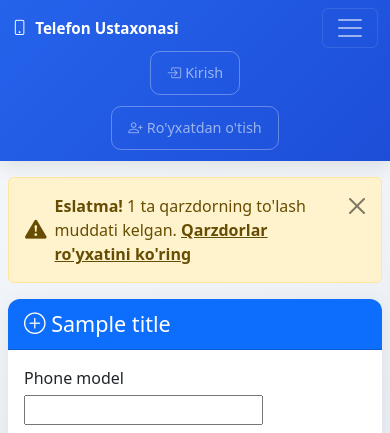
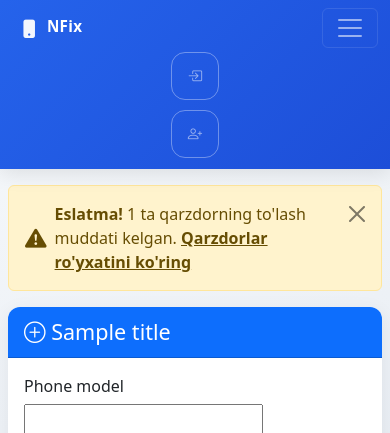
Before and after one commit to Mirikrom/phone_repair_clients, a Django app: template templates/repairs/order_form.html in a window 390 px wide, after a click that opens the changed part. Shown: the top 433 px of the page. Run offline with Django 3.2, Linux system fonts and the light colour scheme; the template is opened without the code that fills it: most values are stand-ins (such as "Sample title", 1, 10 or a date in 2020); form fields are guessed from the names that the template uses.

Commit message:
ico change

```diff
--- a/templates/base.html
+++ b/templates/base.html
@@ -23,6 +23,67 @@
         .navbar {
             box-shadow: 0 4px 20px rgba(0,0,0,0.1);
             background: linear-gradient(135deg, #2563eb 0%, #1d4ed8 100%) !important;
+            position: sticky;
+            top: 0;
+            z-index: 1030;
+        }
+        .navbar-brand {
+            font-size: 1.15rem;
+            letter-spacing: 0.02em;
+            padding: 0.4rem 0.5rem;
+            border-radius: 12px;
+            transition: background 0.2s, transform 0.2s;
+        }
+        .navbar-brand:hover {
+            background: rgba(255,255,255,0.12);
+            transform: translateY(-1px);
+        }
+        .navbar-brand i {
+            font-size: 1.35rem;
+            vertical-align: middle;
+            margin-right: 0.4rem;
+            opacity: 0.95;
+        }
+        .btn-vizitka-nav {
+            width: 2.75rem;
+            height: 2.75rem;
+            padding: 0;
+            border-radius: 12px;
+            display: inline-flex;
+            align-items: center;
+            justify-content: center;
+            font-size: 1.2rem;
+            border: 1px solid rgba(255,255,255,0.4);
+            background: rgba(255,255,255,0.15);
+            color: #fff;
+            transition: all 0.2s;
+        }
+        .btn-vizitka-nav:hover {
+            background: rgba(255,255,255,0.28);
+            border-color: rgba(255,255,255,0.7);
+            color: #fff;
+            transform: scale(1.05);
+        }
+        .navbar-user {
+            display: inline-flex;
+            align-items: center;
+            gap: 0.5rem;
+            padding: 0.4rem 0.85rem;
+            border-radius: 12px;
+            background: rgba(255,255,255,0.15);
+            border: 1px solid rgba(255,255,255,0.3);
+            font-size: 0.9rem;
+            font-weight: 500;
+            color: #fff;
+            transition: all 0.2s;
+        }
+        .navbar-user:hover {
+            background: rgba(255,255,255,0.22);
+            border-color: rgba(255,255,255,0.5);
+        }
+        .navbar-user i {
+            font-size: 1.2rem;
+            opacity: 0.9;
         }
         .card {
             border: none;
@@ -40,54 +101,52 @@
             box-shadow: 0 4px 12px rgba(37, 99, 235, 0.4);
         }
         .nav-menu-item {
-            border: 1px solid rgba(255,255,255,0.3);
-            border-radius: 10px;
-            padding: 0.4rem 1rem !important;
+            position: relative;
+            border: 1px solid rgba(255,255,255,0.35);
+            border-radius: 14px;
+            padding: 0.5rem !important;
             margin: 0 0.25rem;
+            width: 3rem;
+            height: 3rem;
+            display: inline-flex;
+            align-items: center;
+            justify-content: center;
             transition: all 0.2s;
+            font-size: 1.4rem;
         }
         .nav-menu-item:hover {
-            background: rgba(255,255,255,0.15) !important;
-            border-color: rgba(255,255,255,0.5);
+            background: rgba(255,255,255,0.2) !important;
+            border-color: rgba(255,255,255,0.6);
+            transform: scale(1.05);
         }
         .nav-menu-item.active {
-            background: rgba(255,255,255,0.2) !important;
-            border-color: rgba(255,255,255,0.6);
+            background: rgba(255,255,255,0.25) !important;
+            border-color: rgba(255,255,255,0.7);
         }
-        .nav-menu-text { display: inline; }
-        @media (min-width: 992px) {
-            .nav-menu-text {
-                max-width: 0;
-                overflow: hidden;
-                opacity: 0;
-                white-space: nowrap;
-                transition: max-width 0.25s ease, opacity 0.2s;
-                display: inline-block;
-                vertical-align: middle;
-                margin-left: 0;
-            }
-            .nav-menu-item:hover .nav-menu-text,
-            .nav-menu-item.active .nav-menu-text {
-                max-width: 18em;
-                opacity: 1;
-                margin-left: 0.35rem;
-            }
-            .nav-menu-item { padding: 0.5rem 0.65rem !important; }
-            .nav-menu-item .me-1 { margin-right: 0 !important; }
+        .nav-menu-item .badge {
+            position: absolute;
+            top: -4px;
+            right: -4px;
+            font-size: 0.65rem;
+            min-width: 1.1rem;
+            padding: 0.15em 0.35em;
         }
-        .btn-yangi-buyurtma {
+        .nav-item { position: relative; }
+        .nav-menu-item.btn-yangi-buyurtma {
             background: #fff !important;
             color: #1d4ed8 !important;
             border: 2px solid #fff !important;
             font-weight: 600;
             box-shadow: 0 2px 8px rgba(0,0,0,0.15);
+            font-size: 1.5rem;
         }
-        .btn-yangi-buyurtma:hover {
+        .nav-menu-item.btn-yangi-buyurtma:hover {
             background: #f8fafc !important;
             color: #1e40af !important;
             border-color: #fff !important;
             box-shadow: 0 4px 12px rgba(0,0,0,0.2);
         }
+        .nav-menu-item.text-white-50:hover { color: #fff !important; }
         /* Qidiruv (poisk) */
         .search-bar .input-group {
             border-radius: 14px;
@@ -123,14 +182,13 @@
             .navbar .container { padding-left: 0.75rem; padding-right: 0.75rem; }
             .navbar-brand { font-size: 1rem; }
             .nav-menu-item {
-                padding: 0.6rem 1rem !important;
-                margin: 0.2rem 0;
-                min-height: 44px;
-                display: flex;
-                align-items: center;
+                width: 3rem;
+                height: 3rem;
+                min-height: 48px;
+                min-width: 48px;
+                font-size: 1.45rem;
+                margin: 0.2rem 0.2rem;
             }
-            .nav-menu-item .badge { font-size: 0.7rem; }
-            .btn-yangi-buyurtma { min-height: 44px; padding: 0.5rem 1rem !important; }
         }
         @media (max-width: 767px) {
             main.container { padding-left: 0.5rem !important; padding-right: 0.5rem !important; padding-top: 1rem !important; }
@@ -150,7 +208,10 @@
         }
         @media (max-width: 575px) {
             .navbar-brand { font-size: 0.95rem; }
-            .navbar-brand i { margin-right: 0.25rem; }
+            .navbar-brand i { margin-right: 0.25rem; font-size: 1.15rem; }
+            .btn-vizitka-nav { width: 2.5rem; height: 2.5rem; font-size: 1.1rem; }
+            .navbar-user { padding: 0.35rem 0.65rem; font-size: 0.85rem; }
+            .navbar-user i { font-size: 1.1rem; }
             .nav-menu-item { font-size: 0.9rem; }
             .history-tab { padding: 0.5rem 0.75rem !important; font-size: 0.9rem; }
         }
@@ -160,17 +221,17 @@
 <body>
     <nav class="navbar navbar-expand-lg navbar-dark bg-primary">
         <div class="container">
-            <a class="navbar-brand fw-bold" href="{% url 'repairs:order_list' %}">
-                <i class="bi bi-phone"></i> Telefon Ustaxonasi
+            <a class="navbar-brand fw-bold text-white text-decoration-none" href="{% url 'repairs:order_list' %}">
+                <i class="bi bi-phone-fill"></i> NFix
             </a>
             {% if user_has_shop %}
-            <div class="d-flex align-items-center gap-2 ms-2 ms-md-3">
-                <button type="button" class="btn btn-sm btn-light" data-bs-toggle="modal" data-bs-target="#vizitkaModal" title="Vizitkani chop etish">
-                    <i class="bi bi-printer"></i> Vizitkani chop etish
+            <div class="d-flex align-items-center gap-2 ms-3">
+                <button type="button" class="btn btn-vizitka-nav" data-bs-toggle="modal" data-bs-target="#vizitkaModal" title="Vizitkani chop etish">
+                    <i class="bi bi-printer-fill"></i>
                 </button>
-                <span class="d-inline-flex align-items-center gap-1 px-2 py-1 rounded bg-light bg-opacity-25 text-white" style="font-size: 0.85rem;">
-                    <i class="bi bi-person-circle"></i>
-                    <span class="text-nowrap">{{ user.username }}</span>
+                <span class="navbar-user text-nowrap">
+                    <i class="bi bi-person-circle-fill"></i>
+                    <span>{{ user.username }}</span>
                 </span>
             </div>
             {% endif %}
@@ -182,57 +243,57 @@
                     {% if user_has_shop %}
                     <li class="nav-item">
                         <a class="nav-link nav-menu-item {% if request.resolver_match.url_name in 'order_list,order_detail,order_edit' %}active{% endif %}" href="{% url 'repairs:order_list' %}" title="Buyurtmalar">
-                            <i class="bi bi-list-ul me-1"></i><span class="nav-menu-text"> Buyurtmalar</span>
+                            <i class="bi bi-clipboard2-pulse"></i>
                         </a>
                     </li>
                     <li class="nav-item">
                         <a class="nav-link nav-menu-item {% if request.resolver_match.url_name in 'ready_phones_list,order_complete_confirm' %}active{% endif %}" href="{% url 'repairs:ready_phones_list' %}" title="Tayyor bo'lgan telefonlar">
-                            <i class="bi bi-check-circle me-1"></i><span class="nav-menu-text"> Tayyor bo'lgan telefonlar</span>
+                            <i class="bi bi-check-circle-fill"></i>
                             {% if ready_phones_count %}
-                            <span class="badge bg-danger ms-1">{{ ready_phones_count }}</span>
+                            <span class="badge bg-danger">{{ ready_phones_count }}</span>
                             {% endif %}
                         </a>
                     </li>
                     <li class="nav-item">
-                        <a class="nav-link nav-menu-item {% if request.resolver_match.url_name in 'zapchast_zakaz_list,zapchast_edit,zapchast_add' %}active{% endif %}" href="{% url 'repairs:zapchast_zakaz_list' %}" title="ZAPCHASTLAR">
-                            <i class="bi bi-box-seam me-1"></i><span class="nav-menu-text"> ZAPCHASTLAR</span>
+                        <a class="nav-link nav-menu-item {% if request.resolver_match.url_name in 'zapchast_zakaz_list,zapchast_edit,zapchast_add' %}active{% endif %}" href="{% url 'repairs:zapchast_zakaz_list' %}" title="Zapchastlar">
+                            <i class="bi bi-box-seam-fill"></i>
                             {% if zapchast_count %}
-                            <span class="badge bg-warning text-dark ms-1">{{ zapchast_count }}</span>
+                            <span class="badge bg-warning text-dark">{{ zapchast_count }}</span>
                             {% endif %}
                         </a>
                     </li>
                     <li class="nav-item">
                         <a class="nav-link nav-menu-item {% if request.resolver_match.url_name == 'order_history' %}active{% endif %}" href="{% url 'repairs:order_history' %}" title="Istoriya">
-                            <i class="bi bi-clock-history me-1"></i><span class="nav-menu-text"> Istoriya</span>
+                            <i class="bi bi-clock-history"></i>
                         </a>
                     </li>
                     <li class="nav-item">
-                        <a class="nav-link nav-menu-item {% if request.resolver_match.url_name == 'debtors_list' %}active{% endif %}" href="{% url 'repairs:debtors_list' %}" title="Qarzdorlar ro'yxati">
-                            <i class="bi bi-wallet2 me-1"></i><span class="nav-menu-text"> Qarzdorlar ro'yxati</span>
+                        <a class="nav-link nav-menu-item {% if request.resolver_match.url_name == 'debtors_list' %}active{% endif %}" href="{% url 'repairs:debtors_list' %}" title="Qarzdorlar">
+                            <i class="bi bi-wallet2"></i>
                             {% if debt_reminder_count %}
-                            <span class="badge bg-danger ms-1" title="Muddati kelgan qarzdorlar">{{ debt_reminder_count }}</span>
+                            <span class="badge bg-danger" title="Muddati kelgan qarzdorlar">{{ debt_reminder_count }}</span>
                             {% endif %}
                         </a>
                     </li>
                     <li class="nav-item">
-                        <a class="nav-link nav-menu-item btn btn-yangi-buyurtma btn-sm px-3 {% if request.resolver_match.url_name == 'order_create' %}active{% endif %}" href="{% url 'repairs:order_create' %}" title="Yangi buyurtma">
-                            <i class="bi bi-plus-lg me-1"></i><span class="nav-menu-text"> Yangi buyurtma</span>
+                        <a class="nav-link nav-menu-item btn btn-yangi-buyurtma btn-sm {% if request.resolver_match.url_name == 'order_create' %}active{% endif %}" href="{% url 'repairs:order_create' %}" title="Yangi buyurtma">
+                            <i class="bi bi-plus-lg"></i>
                         </a>
                     </li>
                     <li class="nav-item">
                         <a class="nav-link nav-menu-item text-white-50" href="{% url 'repairs:logout' %}" title="Chiqish">
-                            <i class="bi bi-box-arrow-right me-1"></i><span class="nav-menu-text"> Chiqish</span>
+                            <i class="bi bi-box-arrow-right"></i>
                         </a>
                     </li>
                     {% else %}
                     <li class="nav-item">
                         <a class="nav-link nav-menu-item" href="{% url 'repairs:login' %}" title="Kirish">
-                            <i class="bi bi-box-arrow-in-right me-1"></i><span class="nav-menu-text"> Kirish</span>
+                            <i class="bi bi-box-arrow-in-right"></i>
                         </a>
                     </li>
                     <li class="nav-item">
                         <a class="nav-link nav-menu-item" href="{% url 'repairs:register' %}" title="Ro'yxatdan o'tish">
-                            <i class="bi bi-person-plus me-1"></i><span class="nav-menu-text"> Ro'yxatdan o'tish</span>
+                            <i class="bi bi-person-plus"></i>
                         </a>
                     </li>
                     {% endif %}
```
Also changed, not shown: repairs/views.py (+21 -5 lines).
